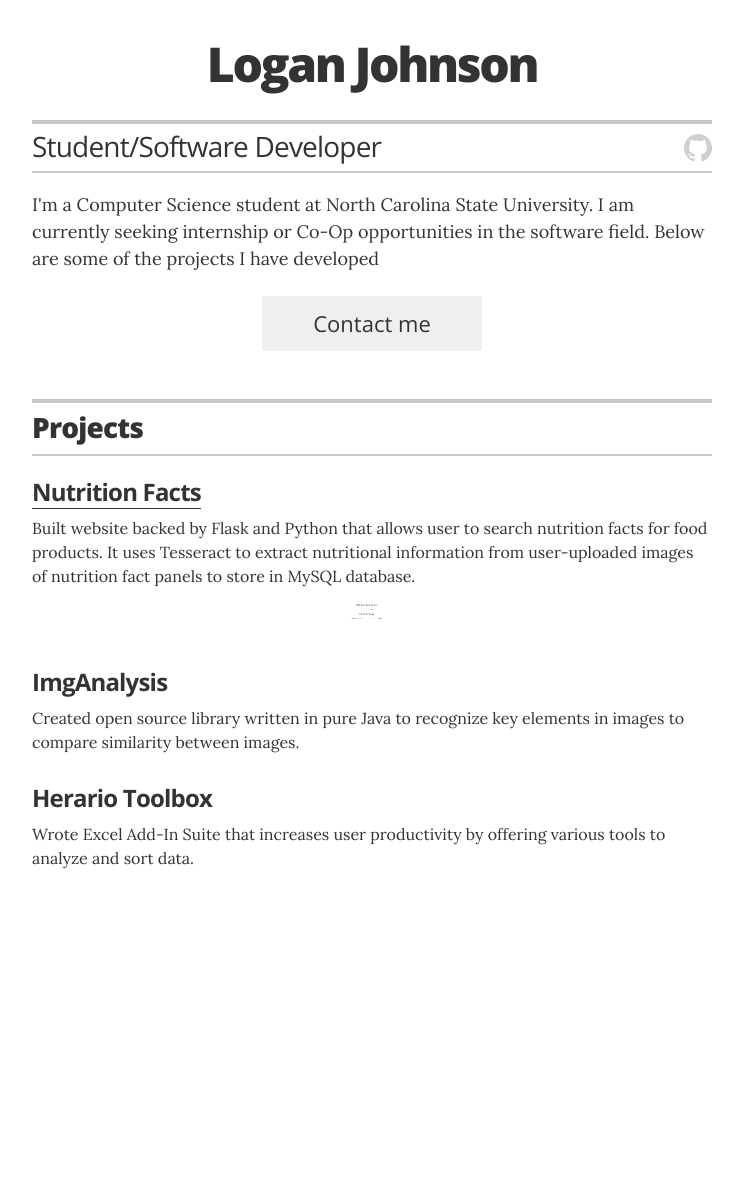
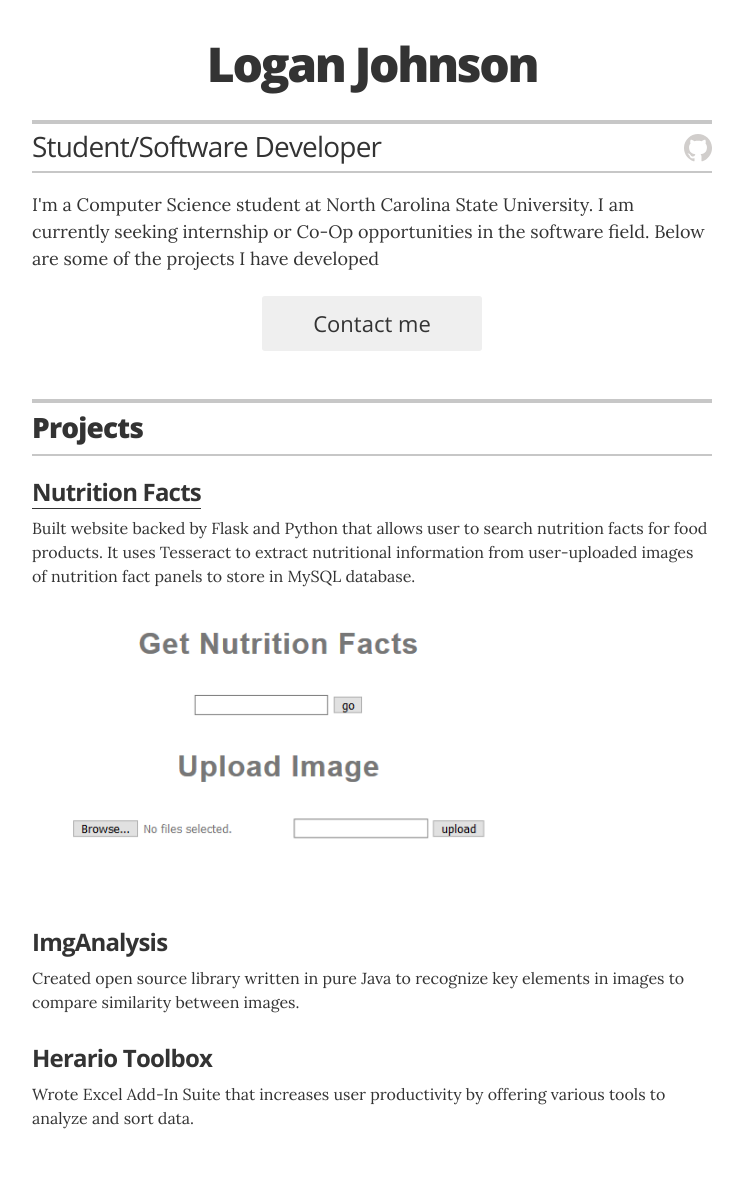
Before and after one commit to herariom/herariom.github.io, a Jekyll site: the page built from index.html, in a window 1280 px wide. Shown: the whole page, without its empty margins (268-1011 px from the left). Built offline with Jekyll 4.4.1, drawn with Linux system fonts in a browser that asks for light colours; before the commit the page ends 918 px from its top, so only the background shows below that.

Commit message:
Update CSS and test.PNG

```diff
--- a/_sass/_base.scss
+++ b/_sass/_base.scss
@@ -18,11 +18,11 @@ body{
 }
 
 img {
-    width: 95px;
+    width: 500px;
     max-width: 100%;
     overflow: hidden;
     @include border-radius(100px);
-    margin: 0 auto;
+    margin: 0 0;
     display: block;
   }
 
```
Also changed, not shown: test.PNG.
